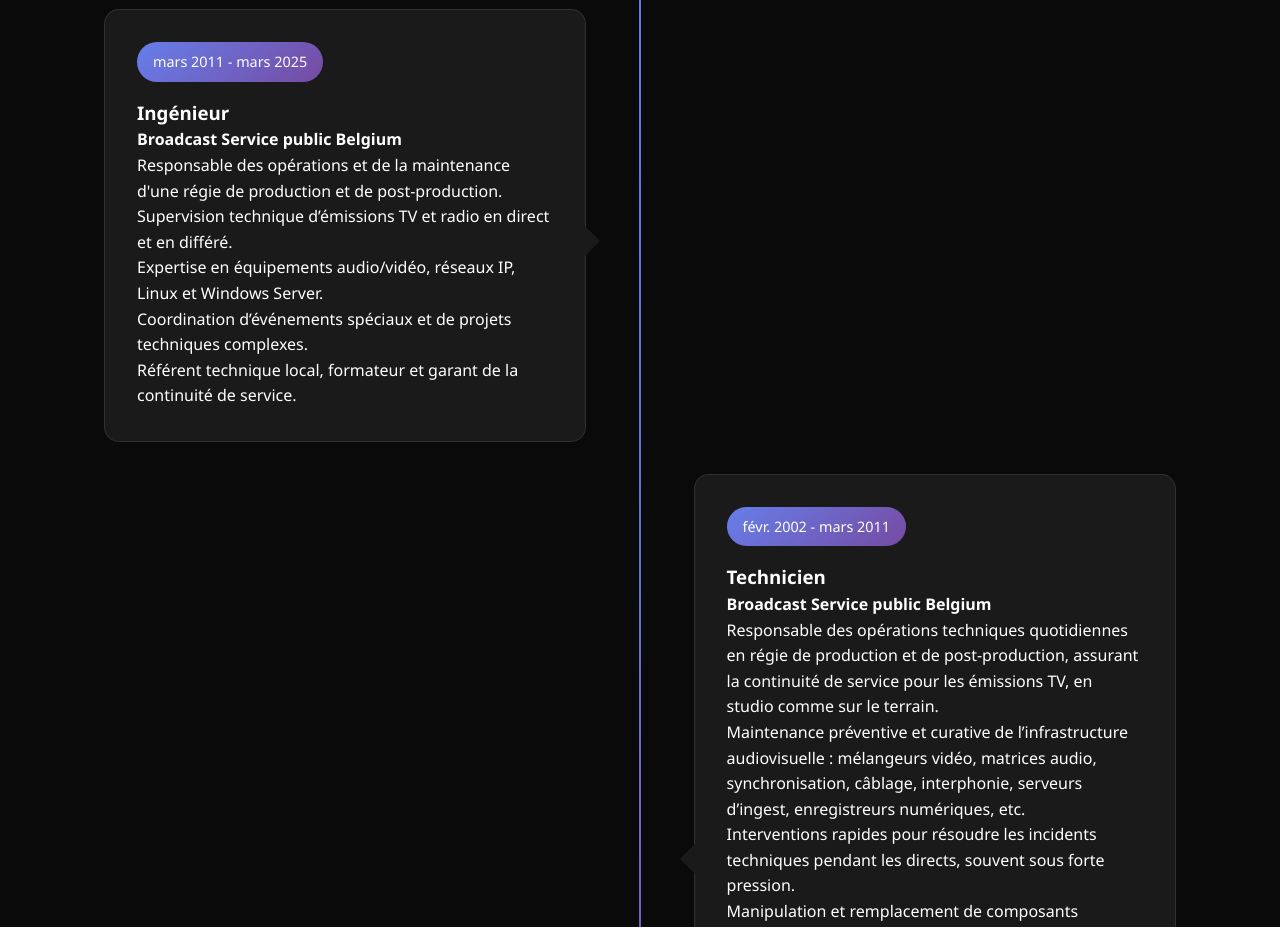
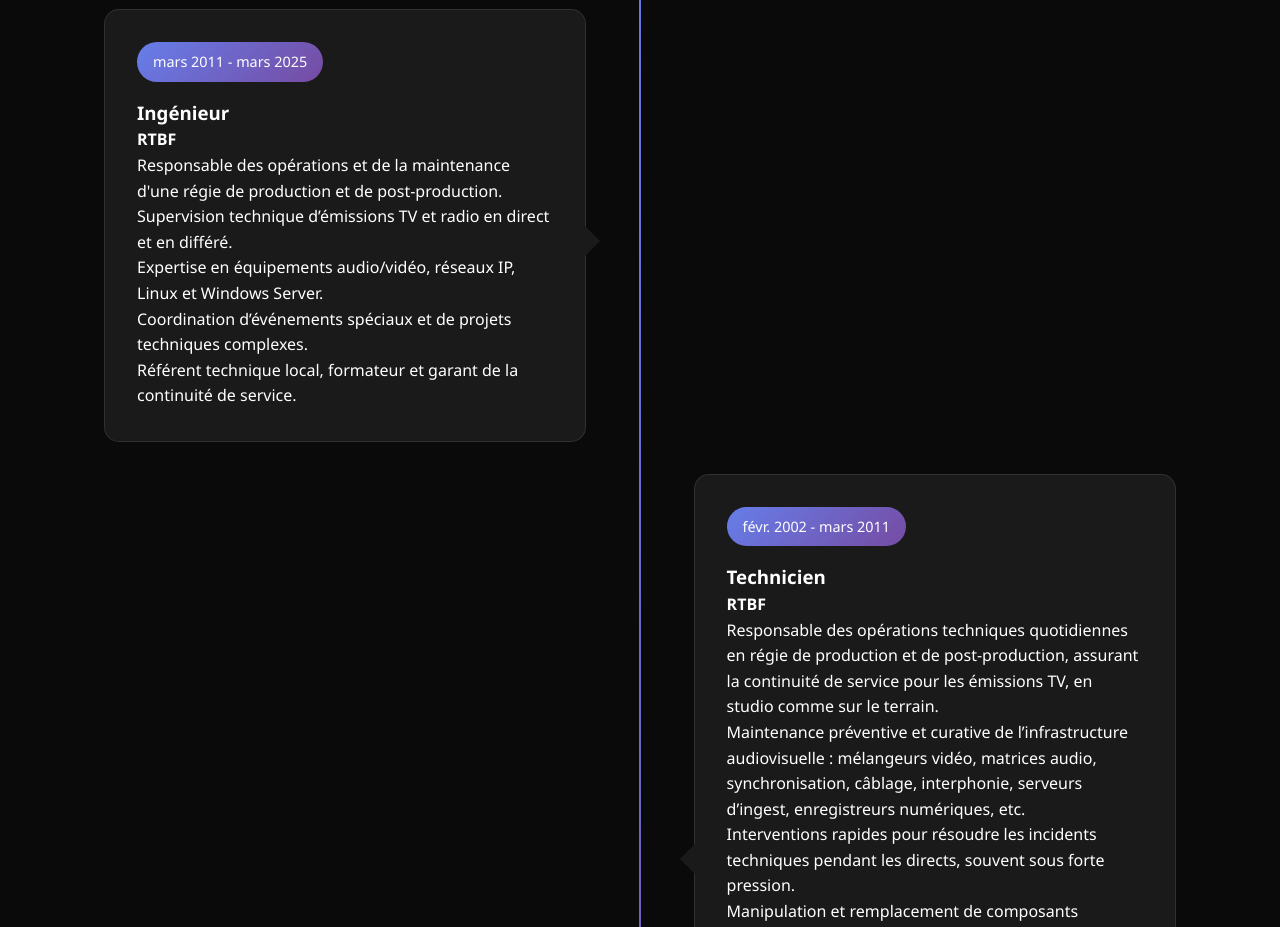
Before and after one commit to FredericFsa/portfolio-fsa, a plain HTML site: page index.html in a window 1280 px wide. Shown: the part 6400-7327 px from the top of the page. Drawn offline with Linux system fonts and the light colour scheme.

Commit message:
Mise à jour entreprise dans le portfolio

```diff
--- a/index.html
+++ b/index.html
@@ -335,7 +335,7 @@
 <div class="timeline-content">
 <div class="timeline-date">mars 2011 - mars 2025</div>
 <h3>Ingénieur</h3>
-<h4>Broadcast Service public Belgium</h4>
+<h4>RTBF</h4>
 <p>Responsable des opérations et de la maintenance d'une régie de production et de post-production.<br/>
 		Supervision technique d’émissions TV et radio en direct et en différé.<br/>
 		Expertise en équipements audio/vidéo, réseaux IP, Linux et Windows Server.<br/>
@@ -347,7 +347,7 @@
 <div class="timeline-content">
 <div class="timeline-date">févr. 2002 - mars 2011</div>
 <h3>Technicien</h3>
-<h4>Broadcast Service public Belgium</h4>
+<h4>RTBF</h4>
 <p> Responsable des opérations techniques quotidiennes en régie de production et de post-production, assurant la continuité de service pour les émissions TV, en studio comme sur le terrain.<br/>
 		Maintenance préventive et curative de l’infrastructure audiovisuelle : mélangeurs vidéo, matrices audio, synchronisation, câblage, interphonie, serveurs d’ingest, enregistreurs numériques, etc.<br/>
 		Interventions rapides pour résoudre les incidents techniques pendant les directs, souvent sous forte pression.<br/>
```
